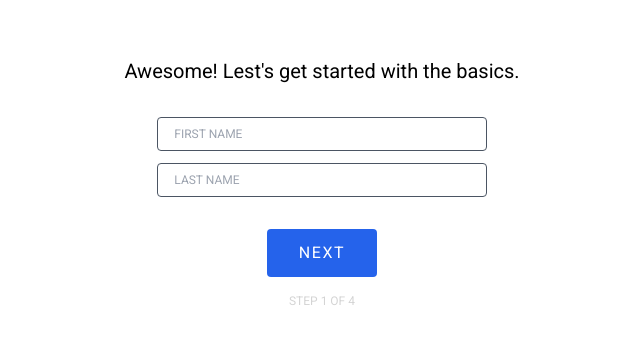
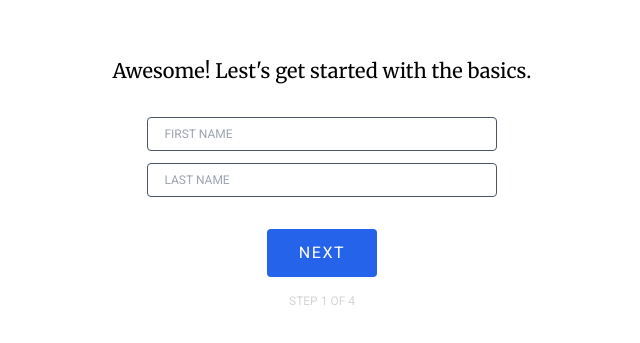
Before and after one commit to Zuniga63/mega_tv_services, a Next.js app in the folder client/: page /subscriptions in a window 1280 px wide. Shown: the part 217-560 px from the top of the page, without its empty margins (318-958 px from the left). Built offline with nearby package versions, Linux system fonts and the light colour scheme; no server answers.

Commit message:
style: change font family to title

```diff
--- a/client/src/components/StepCard.tsx
+++ b/client/src/components/StepCard.tsx
@@ -24,7 +24,7 @@ function StepCard({
   return (
     <section>
       <header className="mb-8">
-        <h2 className="text-center text-xl">{title}</h2>
+        <h2 className="text-center text-xl font-display">{title}</h2>
         {description && <p>{description}</p>}
       </header>
 
```
